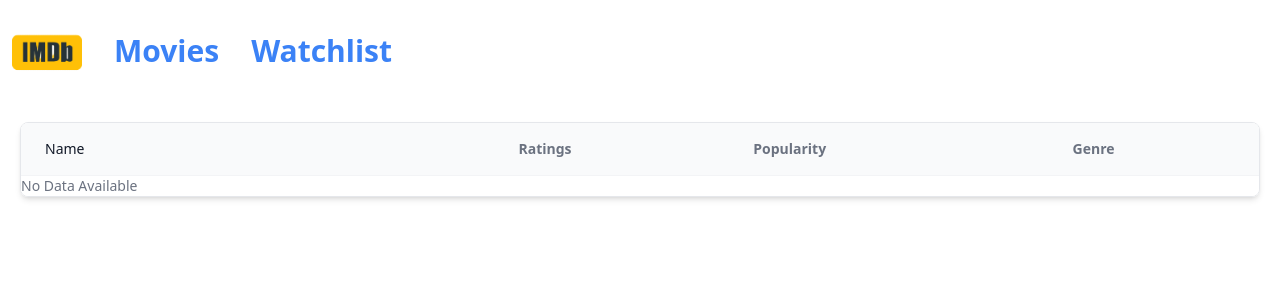
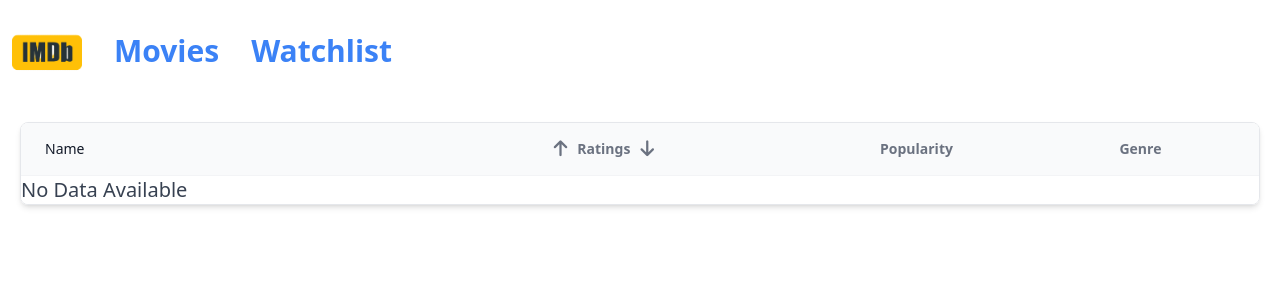
Before and after one commit to Sayyed-rehan/IMBD-clone, a React (Vite) app: page /watchlist in a window 1280 px wide. Shown: the top 300 px of the page. Built offline with nearby package versions, Linux system fonts and the light colour scheme.

Commit message:
sorting functionality implemented

```diff
--- a/src/Pages/WatchList.jsx
+++ b/src/Pages/WatchList.jsx
@@ -1,22 +1,65 @@
-import React from "react";
+import React, { useEffect, useState } from "react";
+import genreids from "../Uitility";
 
 const WatchList = () => {
-  let watchlist_data = JSON.parse(localStorage.getItem("watchlist")) || [];
-  console.log(watchlist_data);
+
+
+  const [watchList, setwatchList] = useState([])
+
+  const handleLow = ()=>{
+    console.log('low');
+
+    watchList.sort((ob1, ob2)=>{
+      return ob1.vote_average - ob2.vote_average
+    })
+    console.log('from low',watchList);
+    setwatchList([...watchList])
+  }
+
+  const handleHigh = ()=>{
+    console.log('high');
+
+    watchList.sort((ob1, ob2)=>{
+      return ob2.vote_average - ob1.vote_average
+    })
+    console.log('from high',watchList);
+    setwatchList([...watchList])
+
+  }
+
+
+  const handleNormal = ()=>{
+    let watchlist_data = JSON.parse(localStorage.getItem("watchlist")) || []
+
+    setwatchList([...watchlist_data])
+  }
+
+  useEffect(()=>{
+    let watchlist_data = JSON.parse(localStorage.getItem("watchlist")) || []
+    console.log(watchlist_data);
+    setwatchList([...watchlist_data])
+  },[])
+
   return (
     <div className="overflow-hidden rounded-lg border border-gray-200 shadow-md m-5">
       <table className="w-full border-collapse bg-white text-left text-sm text-gray-500">
         <thead>
           <tr className="bg-gray-50">
             <th className="px-6 py-4 font-medium text-gray-900">Name</th>
-            <th>Ratings</th>
+            <th className="ml-[20px]">
+            <div className="flex items-center gap-[10px]">
+            <i class="fa-solid fa-arrow-up" onClick={handleHigh}  style={{'font-size': 'large', 'cursor':"pointer"}}></i>
+            <div className="cursor-pointer" onClick={handleNormal}>Ratings</div>
+            <i class="fa-solid fa-arrow-down" onClick={handleLow} style={{'font-size': 'large', 'cursor':"pointer"}}></i>
+            </div>
+            </th>
             <th>Popularity</th>
             <th>Genre</th>
           </tr>
         </thead>
         <tbody className="divide-y divide-gray-100 border-t border-gray-100">
-          {watchlist_data.length > 0 ? (
-            watchlist_data.map((item, index) => {
+          {watchList.length > 0 ? (
+            watchList.map((item, index) => {
               return (
                 <tr className="hover:bg-gray-100" key={item.id}>
                   <td className="flex items-center gap-[50px] px-6 py-4 font-normal text-gray-900">
@@ -32,12 +75,14 @@ const WatchList = () => {
 
                   <td className="pl-6 py-4">{item.vote_average}</td>
                   <td className="pl-6 py-4">{item.popularity}</td>
-                  <td className="pl-2 py-4">{item.genre_ids[0]}</td>
+                  <td className="pl-2 py-4">
+                    {genreids[item.genre_ids[0]] || 'NA'}
+                  </td>
                 </tr>
               );
             })
           ) : (
-            <h1>No Data Available</h1>
+            <h1 className="font-medium text-gray-700 text-xl">No Data Available</h1>
           )}
         </tbody>
       </table>
--- /dev/null
+++ b/src/Uitility.js
@@ -0,0 +1,22 @@
+const genreids = {
+  28: "Action",
+  12: "Adventure",
+  16: "Animation",
+  35: "Comedy",
+  80: "Crime",
+  99: "Documentary",
+  18: "Drama",
+  10751: "Family",
+  14: "Fantasy",
+  36: "History",
+  27: "Horror",
+  10402: "Music",
+  9648: "Mystery",
+  10749: "Romance",
+  878: "Sci-Fi",
+  10770: "TV",
+  53: "Thriller",
+  10752: "War",
+  37: "Western",
+};
+export default genreids;
```
